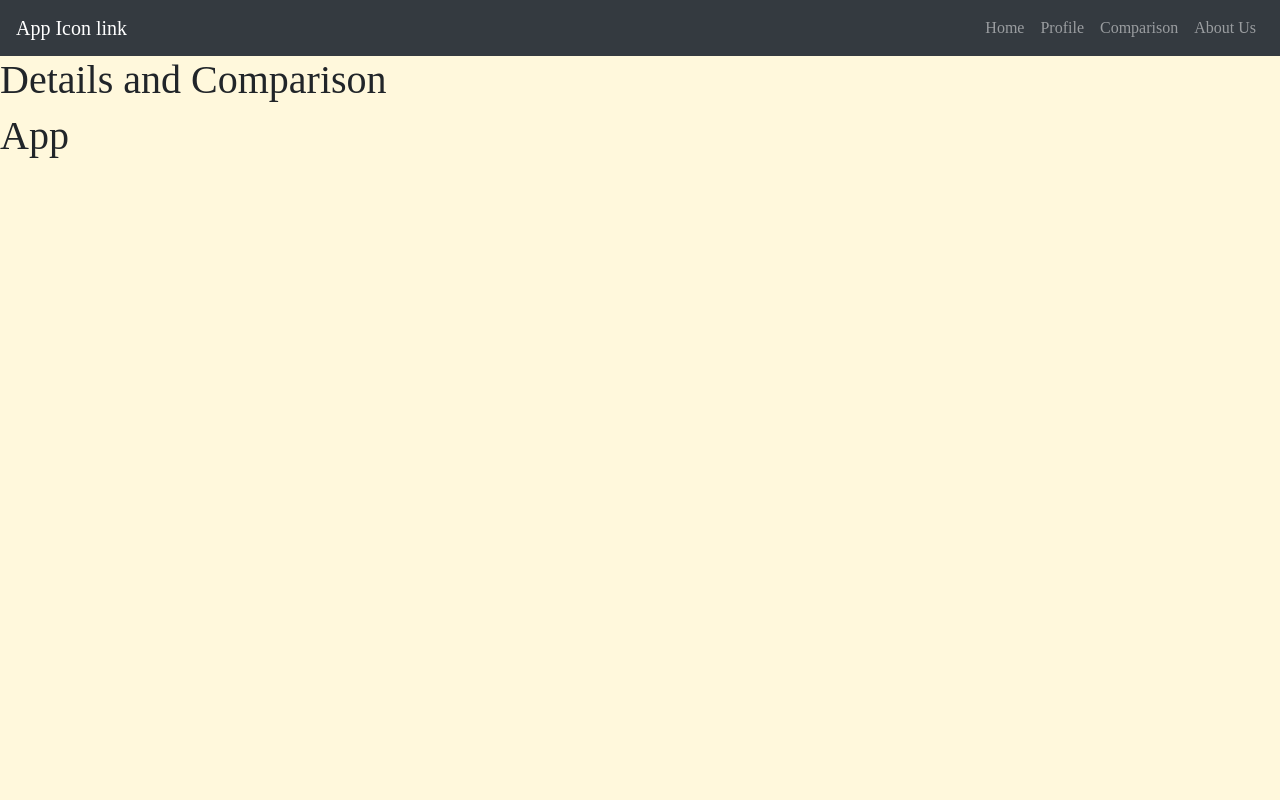
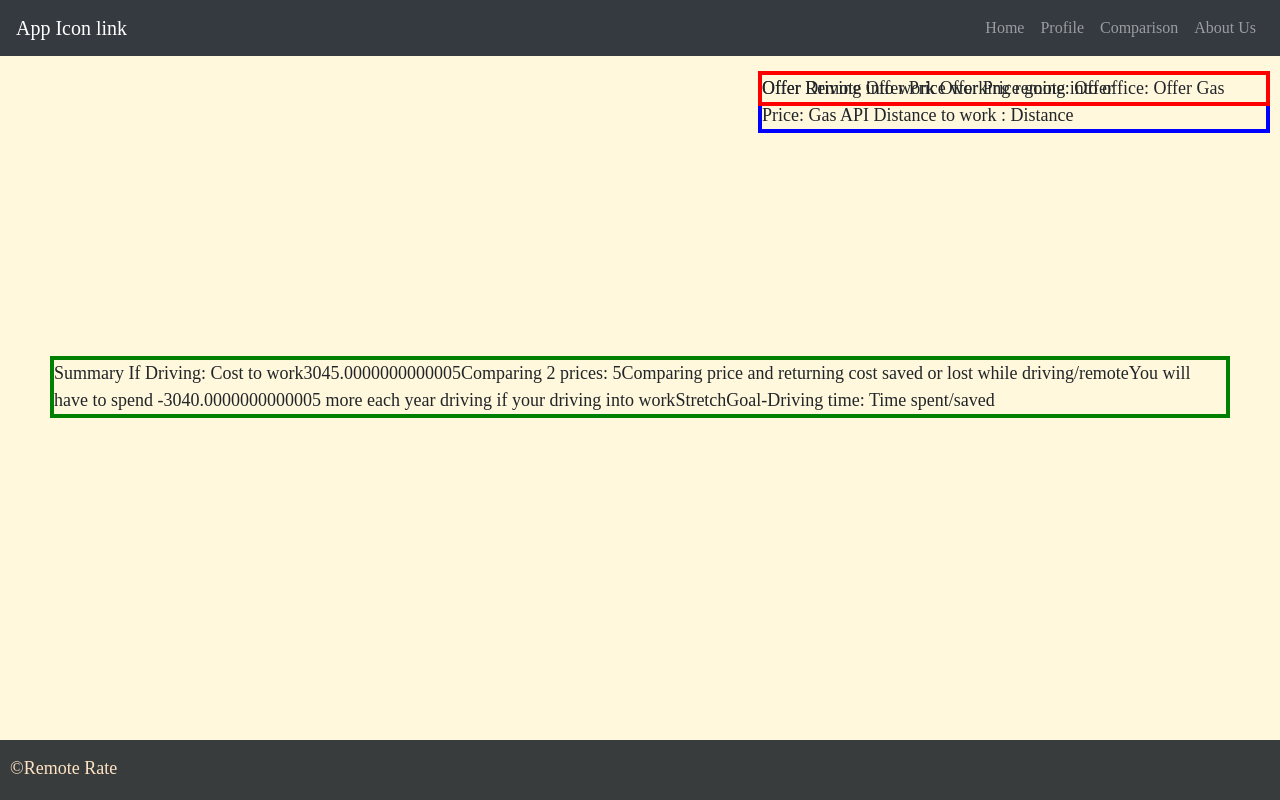
Before and after one commit to fadnesscharlie/remote-rate, a React (Create React App) app in the folder remote-rate/: page /compare in a window 1280 px wide. Built offline with nearby package versions, Linux system fonts and the light colour scheme; no server answers.

Commit message:
added some compare and function

```diff
--- a/remote-rate/src/App.js
+++ b/remote-rate/src/App.js
@@ -20,7 +20,7 @@ class App extends React.Component {
   render() {
     const { user, isAuthenticated } = this.props.auth0;
     return (
-      <>
+      <body>
         <Router>
           <Switch>
             <Route exact path="/">
@@ -44,8 +44,8 @@ class App extends React.Component {
             </Route>
           </Switch>
         </Router>
-        <h1>App</h1>
-      </>
+        {/* <h1>App</h1> */}
+      </body>
       // Should only have components. No code is done here
     )
   }
--- a/remote-rate/src/components/Compare.js
+++ b/remote-rate/src/components/Compare.js
@@ -1,45 +1,35 @@
 import React from 'react';
-// import './Compare.css';
 import Header from './Header';
+import Footer from './Footer'
+import '../css/Compare.css';
+
+// import { useHistory } from 'react-router-dom';
 
 class Compare extends React.Component {
-  render() {
-    return (
-      <>
-      <Header />
-      <h1>Details and Comparison</h1>
-      </>
-      // Here we will do most of the math and functions
-
-      // display 2 offers
-      // Either one remote, vs in office, or two remote/in-office
-
-      // Summary at the bottom
-
-
-      //###### Modals #######
-
-      // Here we want to be able to Link a modal
-
-      // Create our first Offer.
-      // In that modal we want a possible of:
-      //    Drop down of Car MPG
-      //    Enter Distance from home and work
-      //    Salary Offer
 
   // ################################################################################################################################################
 
   // Create a function that will return the cost of a years worth of driving
+  annualGasCost = (distance, gasAPI, carMPG) => {
+    distance = 15
+    gasAPI = 3.50;
+    carMPG = 25;
 
+    // 25 / 15
     // divide MPG with miles to work
     // That will tell us the amount of gallons of gas needed to drive to work
+    let gallonsPerTrip = carMPG / distance;
+
     // Multiply that by 2 for to and from work
     // then get gas API, multiply gas API to gallons needed to drive
     // returned number will be cost of gas per day
+    let costPerDay = gallonsPerTrip * 2 * gasAPI;
 
     // Days driving in a year 52 weeks x 5 days + 1 is 261 days working days a year
-
     // multiple gas cost by 261 to return annual cost of driving per year to work and home
+    let annualCost = costPerDay * 261;
+    return annualCost;
+  }
 
   // ###### Example: ########
   // 20 MPG divide 25 miles to work
@@ -53,11 +43,91 @@ class Compare extends React.Component {
   // ################################################################################################################################################
 
   // Create a function that will compare the two salaries
+  compareOffer = (offer1, offer2) => {
+    // Take in both offer prices, return the difference
+    let difference = offer1 - offer2;
+    return Math.abs(difference);
+  }
 
-      // Depending on wether they enter remote vs non remote or non remote vs non remote
-      // Take in both offer prices, return the difference
-      // Minus gas price to divided offer to return either postive or negative number
+  // Comparing a remote vs non remote job
+  // This takes in two offers to compare, then the price of gas to drive to work
+  // ############# ---- Must have gas cost ------ ###############
+  compareRemote = (compare, annualCost) => {
+    // take in the difference and minus the gas cost per year
+    // returns the difference in cost
+    let comparedCost = compare - annualCost;
 
+    // Math.sign returns a 1 or 0 if posstive or negative
+    if (Math.sign(comparedCost) === 1) {
+      return `You will save ${comparedCost} yearly by taking not driving into work`
+    } else {
+      return `You will have to spend ${comparedCost} more each year driving if your driving into work`
+    }
+  }
+
+  // Trying to make it where once they click a button it will redirect them somewhere else
+
+  // routeChange = (props) => {
+  //   let history = useHistory();
+  //   props.history.push("/Profile");
+  // }
+
+  render() {
+    let difference = this.compareOffer(10, 15)
+    let annualGas = this.annualGasCost(15, 3.50, 25)
+    let comparedRemotely = this.compareRemote(difference, annualGas)
+
+
+    return (
+      <>
+        <Header />
+        {/* <h1>Details and Comparison</h1> */}
+
+        {/* If they want to compare the two offers, run this function */}
+        {/* {this.compareRemote(difference, annualGas)} */}
+
+        {/*
+        display 2 offers
+        Either one remote, vs in office, or two remote/in-office
+        */}
+        <section className="offer1">
+          Offer Driving into work
+
+          Offer Price going into office: Offer
+          Gas Price: Gas API
+          Distance to work : Distance
+        </section>
+
+        <section className="offer2">
+          Offer Remote
+
+          Offer Price working remote: Offer
+        </section>
+
+        {/* Summary at the bottom */}
+        <section className="summary">
+          Summary
+
+          If Driving: Cost to work{annualGas}
+          Comparing 2 prices: {difference}
+          Comparing price and returning cost saved or lost while driving/remote{comparedRemotely}
+          StretchGoal-Driving time: Time spent/saved
+        </section>
+
+
+        <Footer />
+      </>
+
+
+      //###### Modals #######
+
+      // Here we want to be able to Link a modal
+
+      // Create our first Offer.
+      // In that modal we want a possible of:
+      //    Drop down of Car MPG
+      //    Enter Distance from home and work
+      //    Salary Offer
 
       // ################################################################################################################################################
 
--- a/remote-rate/src/components/Footer.js
+++ b/remote-rate/src/components/Footer.js
@@ -10,9 +10,9 @@ class Footer extends React.Component {
         &copy;Remote Rate
       </aside>
       <section>
-        <a href="#">
+        {/* <a href="#">
         Contact Us
-        </a>
+        </a> */}
       </section>
       </footer>
     )
--- a/remote-rate/src/components/Landing.js
+++ b/remote-rate/src/components/Landing.js
@@ -45,7 +45,7 @@ class Landing extends React.Component {
       return <h2>Loading please wait...</h2>
     } else {
       return (
-        <body>
+        <>
           <Header />
           <h1>Remote Rate Landing Page</h1>
 
@@ -59,7 +59,7 @@ class Landing extends React.Component {
           </section>
 
             < Footer />
-        </body>
+        </>
         // Header goes here
 
         // Log in button
--- a/remote-rate/src/css/App.css
+++ b/remote-rate/src/css/App.css
@@ -1,3 +1,8 @@
 .App {
   text-align: center;
 }
+
+body {
+  background-color: cornsilk;
+  font-family: 'Playfair Display', serif;
+}
--- /dev/null
+++ b/remote-rate/src/css/Compare.css
@@ -0,0 +1,20 @@
+.offer1 {
+  border: blue solid 4px;
+  /* margin: 50px; */
+  /* margin-right: 300px; */
+  width: 40%;
+  float: right;
+}
+
+.offer2 {
+  border: red solid 4px;
+  /* margin: 50px; */
+  width: 40%;
+  float: left;
+}
+
+.summary {
+  border: green solid 4px;
+  margin: 50px;
+  margin-top: 300px;
+}
--- a/remote-rate/src/css/Landing.css
+++ b/remote-rate/src/css/Landing.css
@@ -1,8 +1,3 @@
-body {
-  background-color: cornsilk;
-  font-family: 'Playfair Display', serif;
-}
-
 .sample {
   background-color: darkkhaki;
 }
```
Lines whose indentation alone changed are shown as unchanged.
